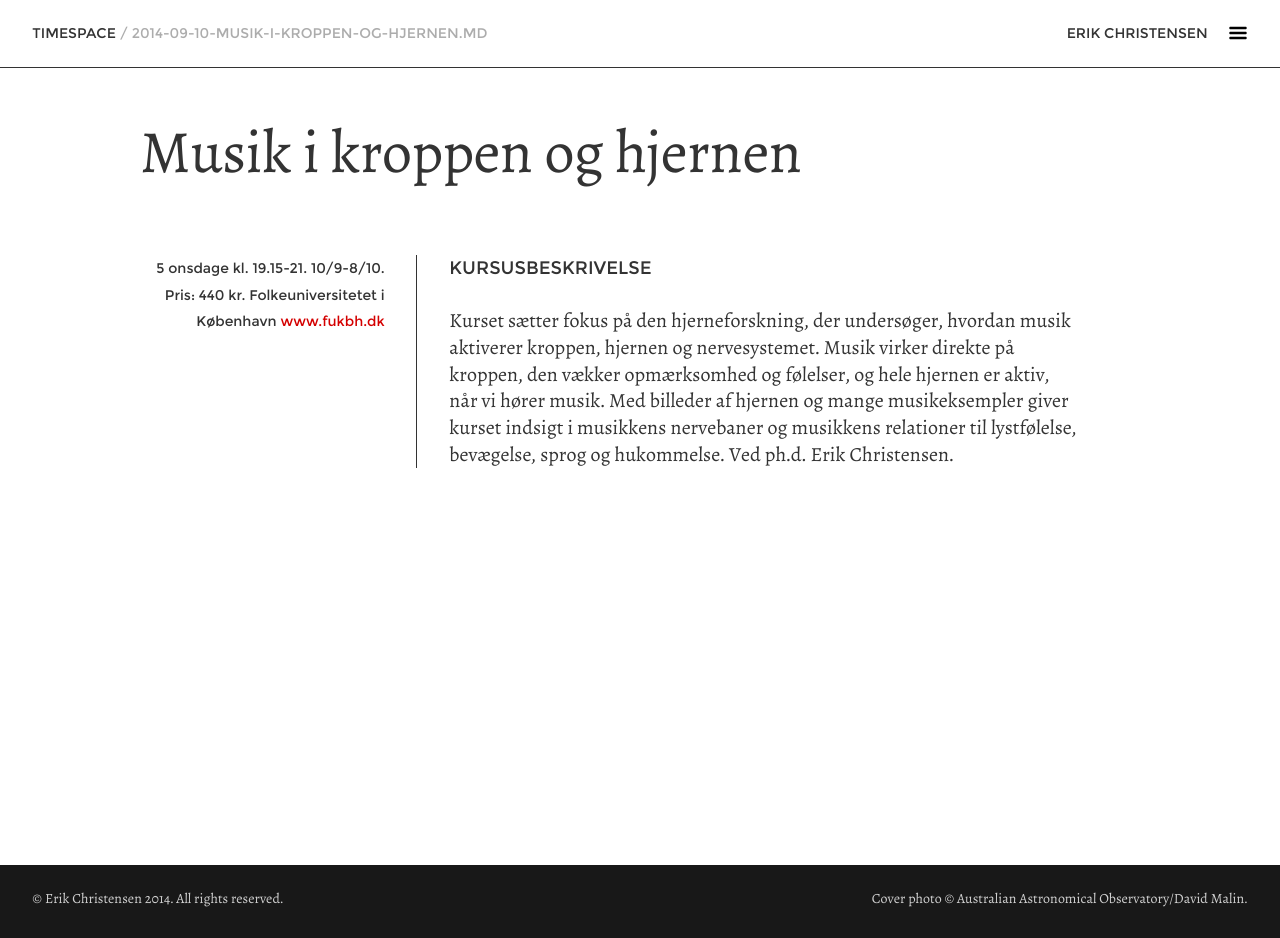
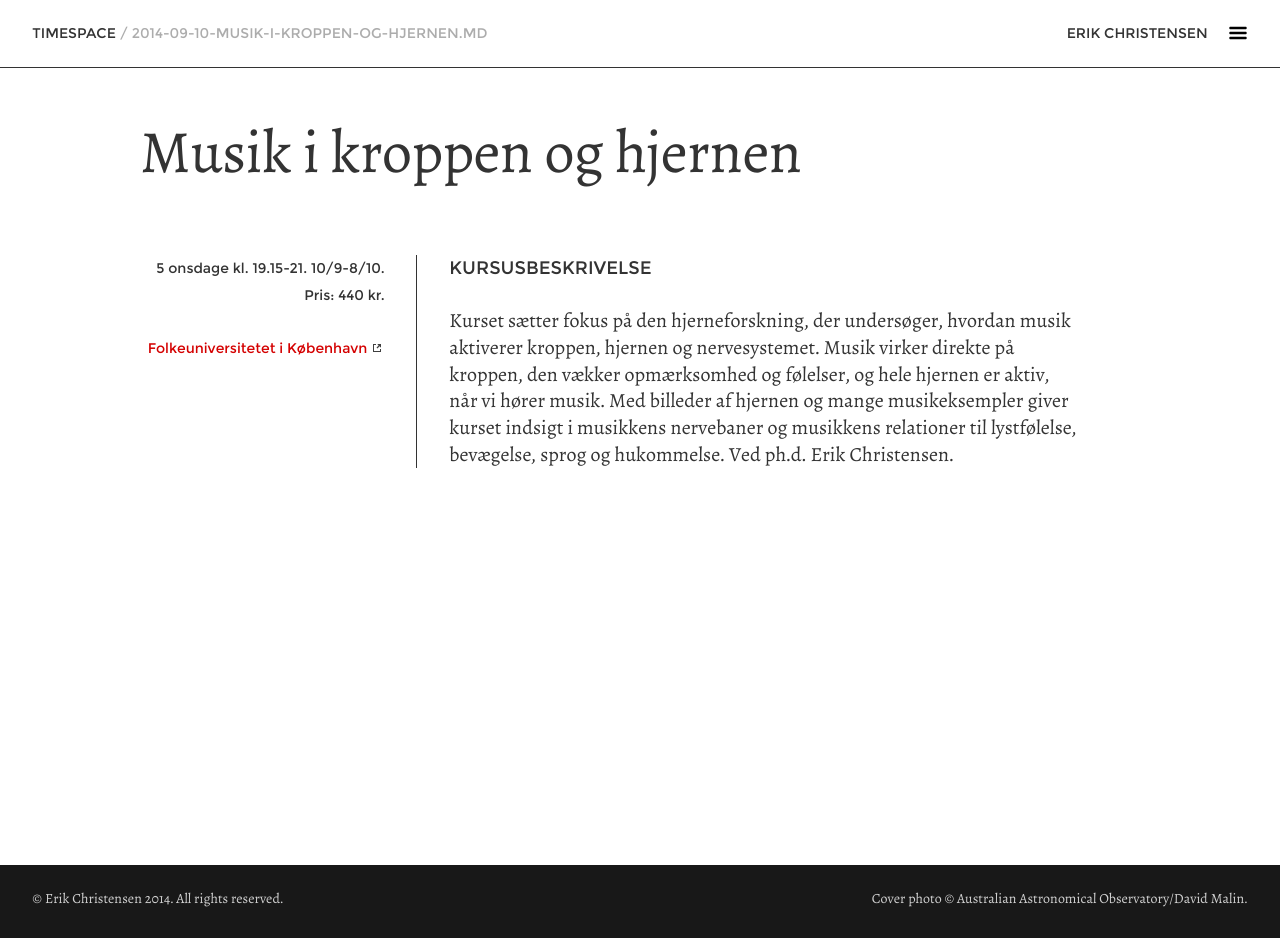
Before and after one commit to netlifydemo/cms-demo, a Jekyll site: the page built from _courses/2014-09-10-musik-i-kroppen-og-hjernen.md, in a window 1280 px wide. Built offline with Jekyll 4.4.1, drawn with Linux system fonts in a browser that asks for light colours.

Commit message:
Updated Course Musik i kroppen og hjernen

```diff
--- a/_courses/2014-09-10-musik-i-kroppen-og-hjernen.md
+++ b/_courses/2014-09-10-musik-i-kroppen-og-hjernen.md
@@ -1,9 +1,11 @@
 ---
 title: Musik i kroppen og hjernen
-info: "5 onsdage kl. 19.15-21. 10/9-8/10. Pris: 440 kr. Folkeuniversitetet i København [www.fukbh.dk](http://www.fukbh.dk/)"
-links: null
+date: 2014-09-10T00:00:00.000Z
+info: "5 onsdage kl. 19.15-21. 10/9-8/10. Pris: 440 kr."
+links:
+  - url: "http://www.fukbh.dk/"
+    label: Folkeuniversitetet i København
 docs: null
-date: 2014-09-10
 ---
 
 ## Kursusbeskrivelse
```
